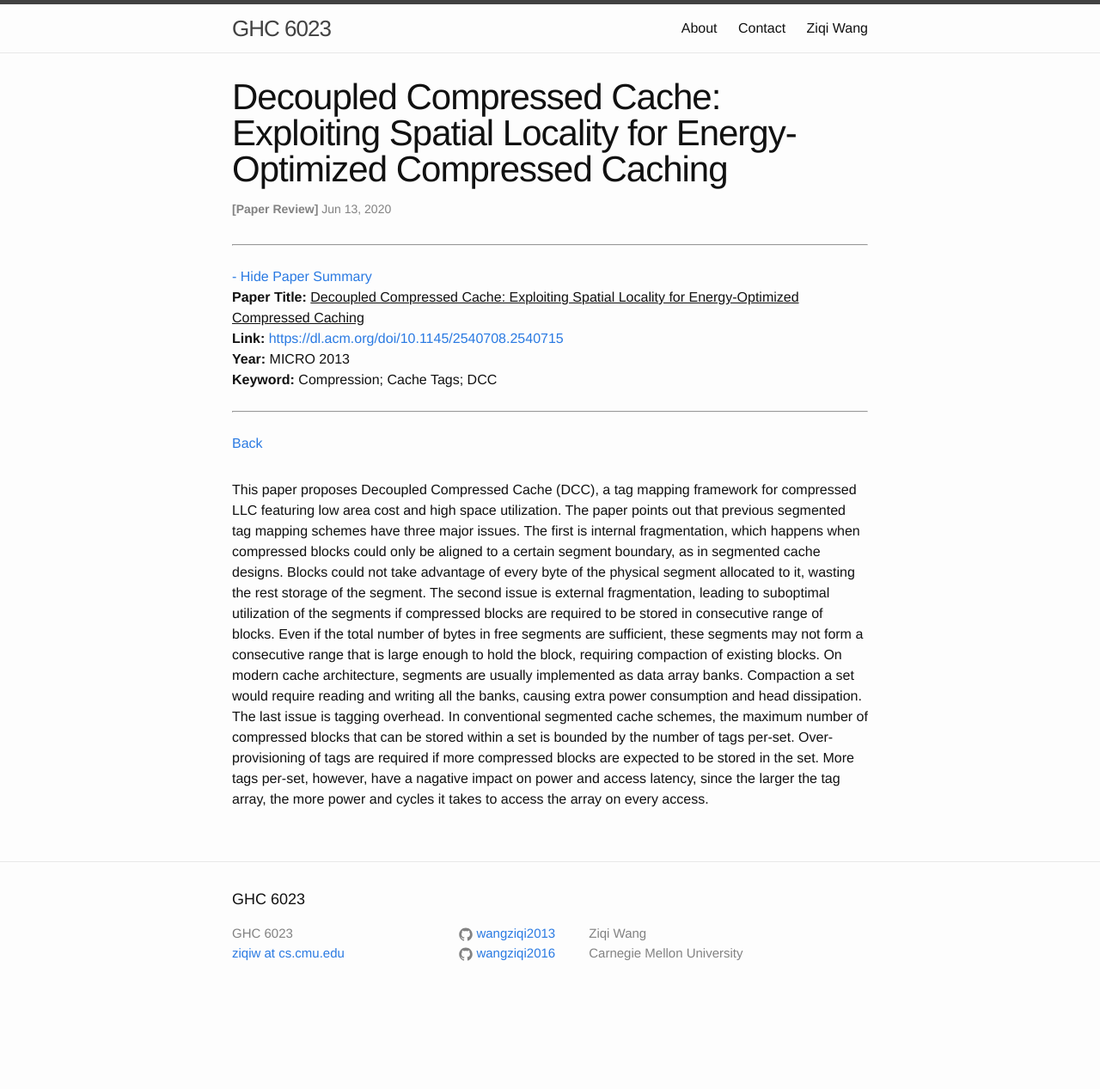
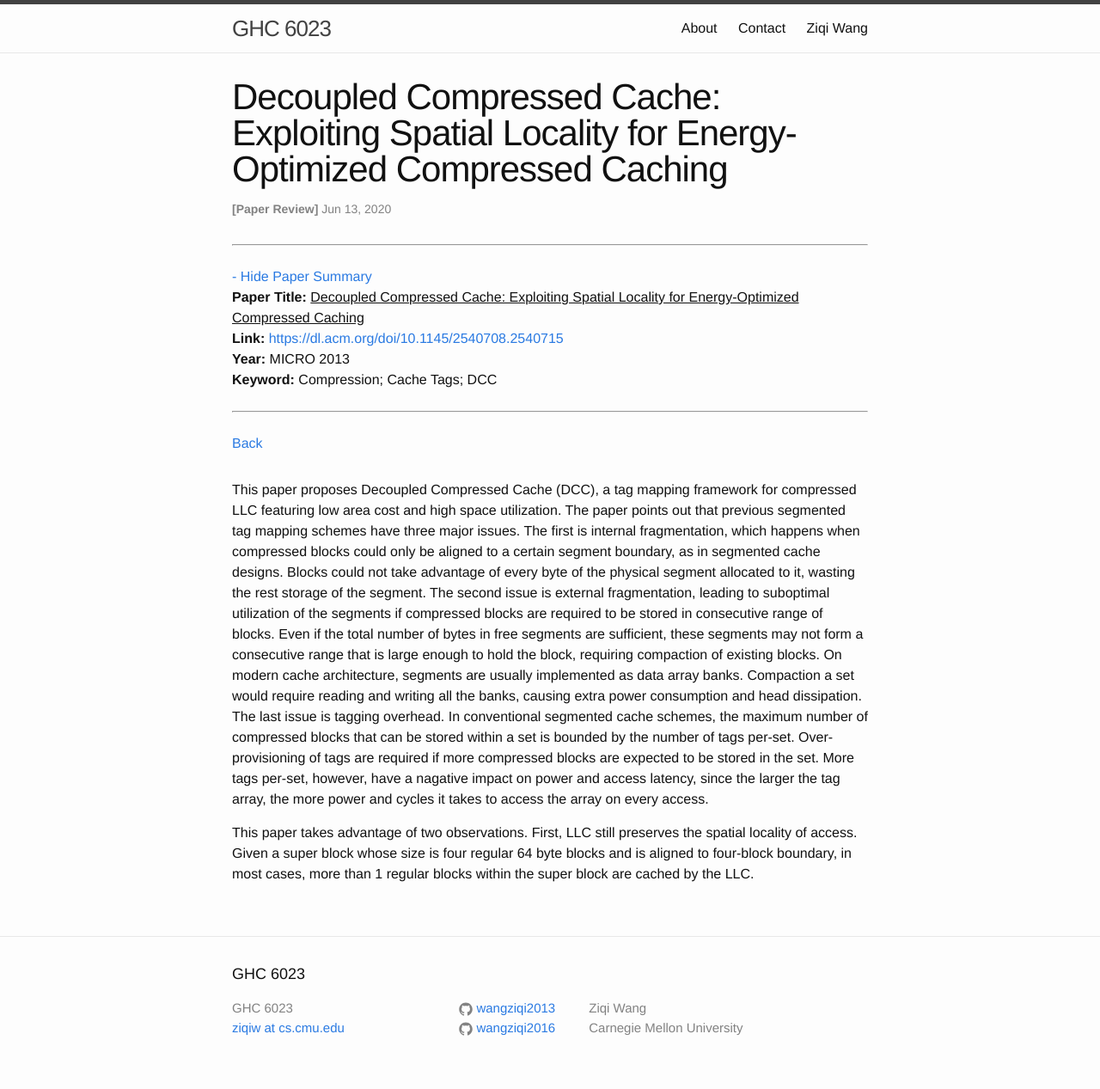
Before and after one commit to wangziqi2013/wangziqi2013.github.io, a Jekyll site: the page built from _posts/2020-06-12-dcc.markdown, in a window 1280 px wide. Shown: the whole page at 86% size. Built offline with Jekyll 4.4.1, drawn with Linux system fonts in a browser that asks for light colours; before the commit the page ends 1180 px from its top, so only the background shows below that.

Commit message:
Adding first observation

```diff
--- a/_posts/2020-06-12-dcc.markdown
+++ b/_posts/2020-06-12-dcc.markdown
@@ -28,3 +28,7 @@ that can be stored within a set is bounded by the number of tags per-set. Over-p
 more compressed blocks are expected to be stored in the set. More tags per-set, however, have a nagative impact on
 power and access latency, since the larger the tag array, the more power and cycles it takes to access the array on
 every access.
+
+This paper takes advantage of two observations. First, LLC still preserves the spatial locality of access. Given a super
+block whose size is four regular 64 byte blocks and is aligned to four-block boundary, in most cases, more than 1 regular
+blocks within the super block are cached by the LLC.
```
